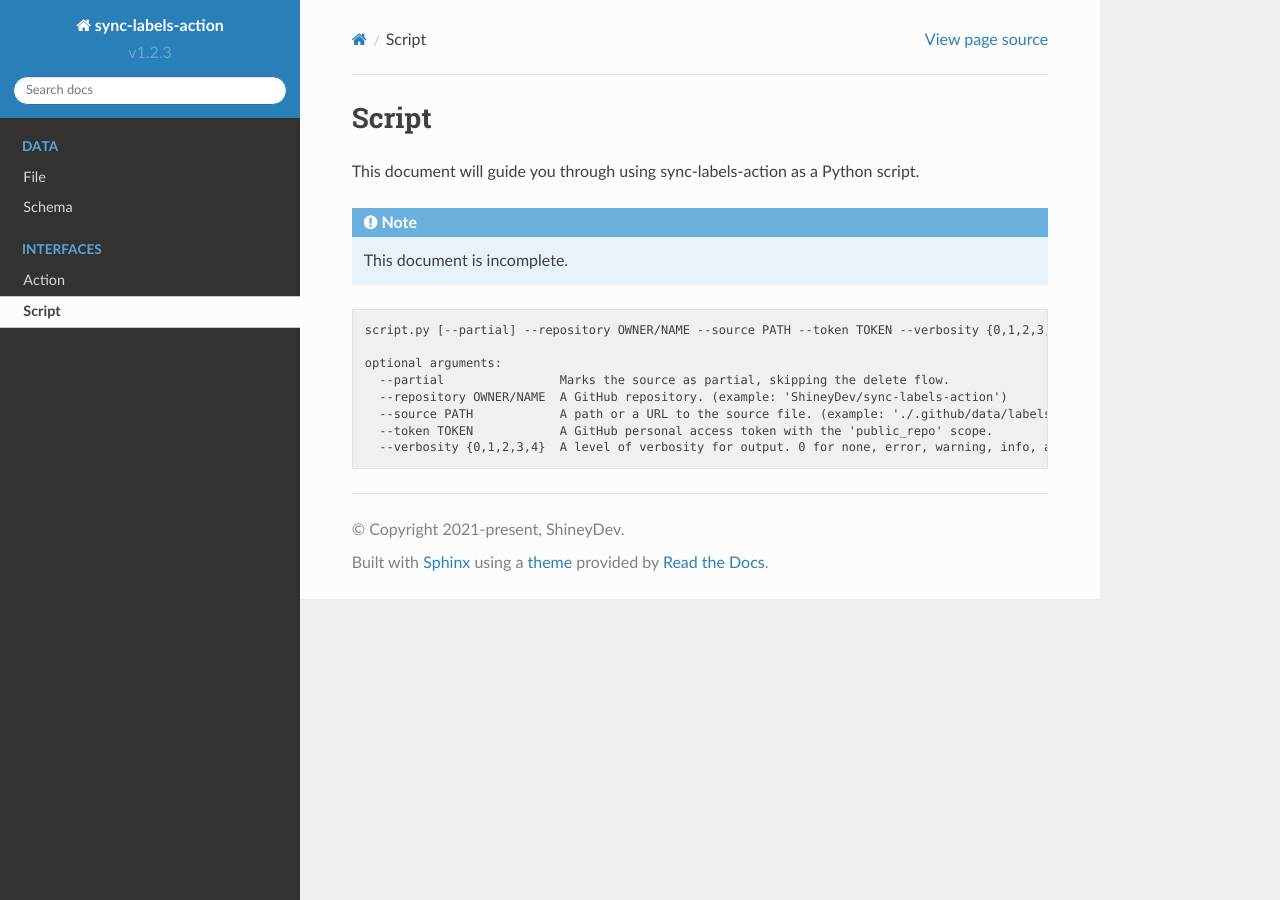
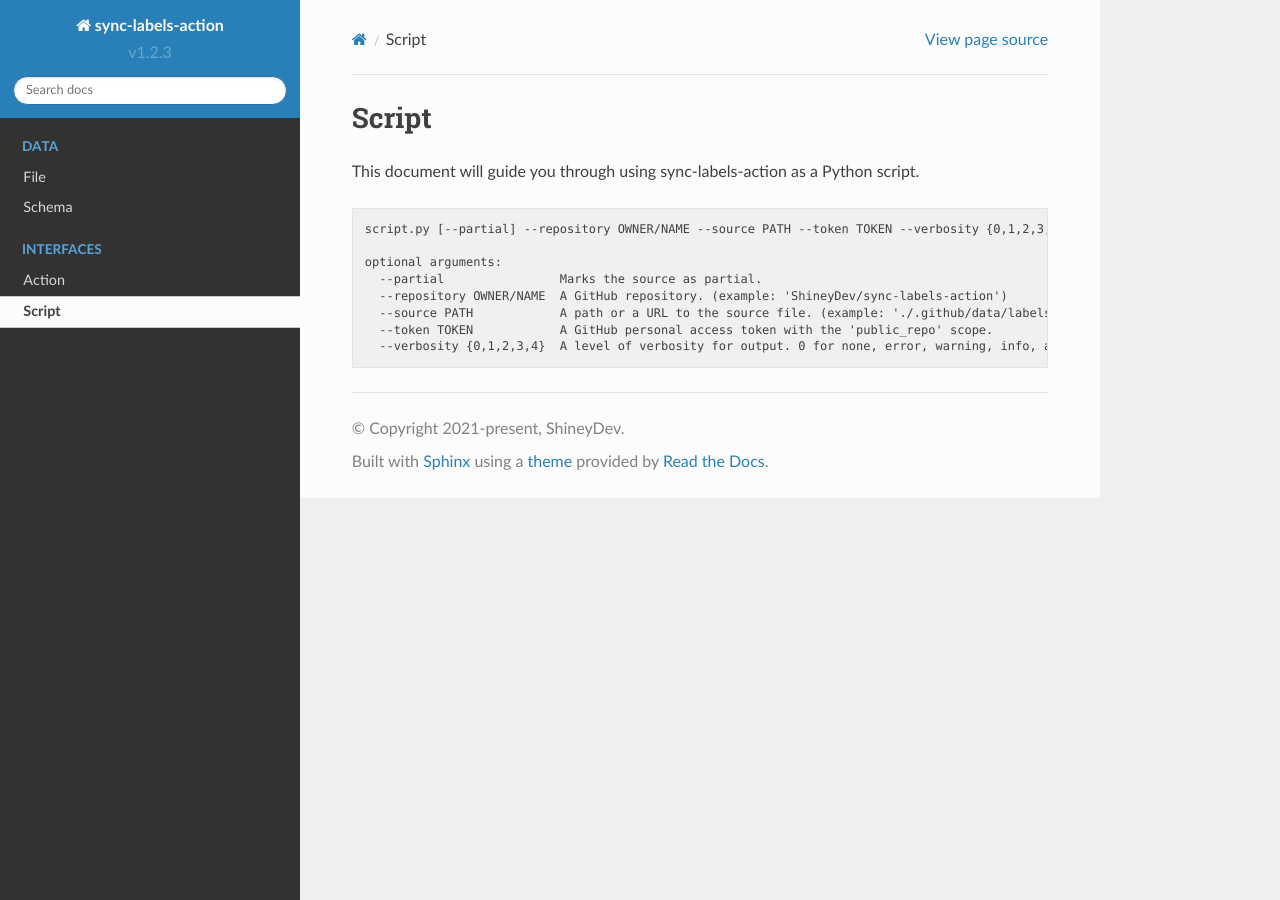
Before and after one commit to ShineyDev/sync-labels-action, a Sphinx documentation site: the page built from docs/interfaces/script.rst, in a window 1280 px wide. Built offline with Sphinx 7.4.7 and the Read the Docs theme 2.0.0, drawn with Linux system fonts in a browser that asks for light colours.

Commit message:
update script.rst

```diff
--- a/docs/interfaces/script.rst
+++ b/docs/interfaces/script.rst
@@ -2,11 +2,6 @@ Script
 ======
 
 This document will guide you through using sync-labels-action as a Python script.
-
-
-.. note::
-
-    This document is incomplete.
 
 
 .. code::
@@ -14,7 +9,7 @@ This document will guide you through using sync-labels-action as a Python script
     script.py [--partial] --repository OWNER/NAME --source PATH --token TOKEN --verbosity {0,1,2,3,4}
 
     optional arguments:
-      --partial                Marks the source as partial, skipping the delete flow.
+      --partial                Marks the source as partial.
       --repository OWNER/NAME  A GitHub repository. (example: 'ShineyDev/sync-labels-action')
       --source PATH            A path or a URL to the source file. (example: './.github/data/labels.yml')
       --token TOKEN            A GitHub personal access token with the 'public_repo' scope.
```
